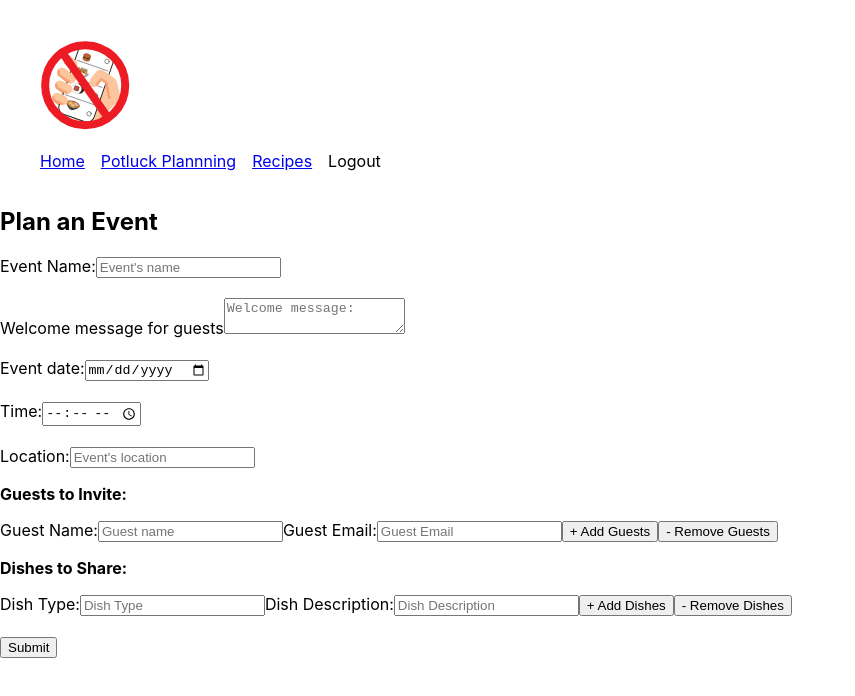
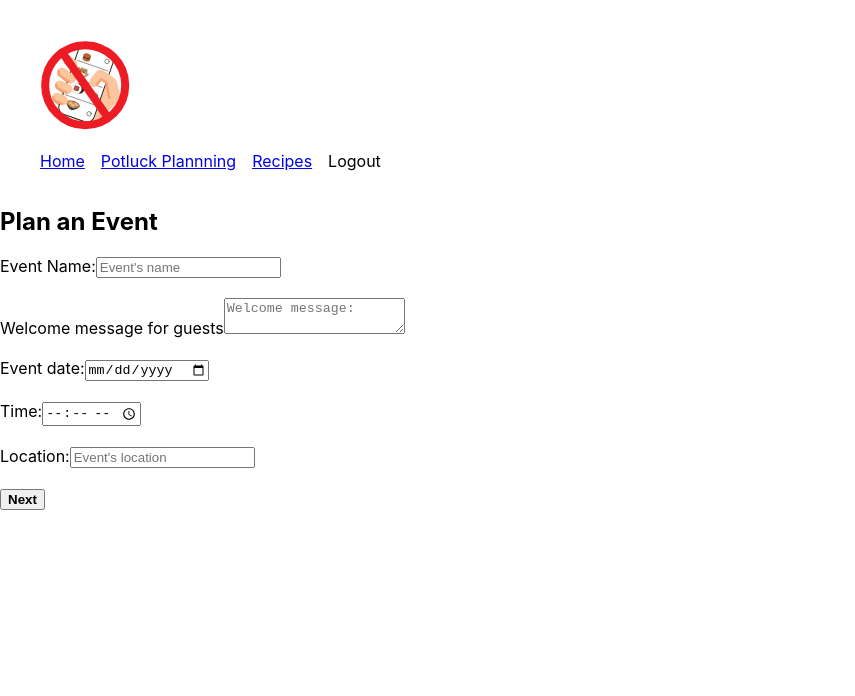
Before and after one commit to hcs847/potluck-planner, a React (Create React App) app in the folder client/: page /potluck in a window 1280 px wide. Shown: the top 696 px of the page, without its empty margins (0-855 px from the left). Built offline with nearby package versions, Linux system fonts and the light colour scheme.

Commit message:
add dish to an event

```diff
--- /dev/null
+++ b/client/src/components/DishForm/index.js
@@ -0,0 +1,35 @@
+import React from 'react'
+
+function DishForm({ handleChange, handleSubmit, dish }) {
+    return (
+
+        <form onSubmit={handleSubmit}>
+            {/* <label htmlFor="dishType">Dish Type:</label>
+    <input
+        placeholder="Dish Type"
+        name="dishType"
+        type="text"
+        value={dishState.dishType}
+        onChange={handleChangeDishForm}
+    /> */}
+
+            <label htmlFor="dishName">Dish Name:</label>
+            <input
+                placeholder="Dish Name"
+                name="dishName"
+                type="text"
+                value={dish.dishName}
+                onChange={handleChange}
+            />
+
+            <button
+                type="submit"
+            >
+                Update dish/ add another dish
+</button>
+        </form>
+
+    )
+}
+
+export default DishForm;
--- a/client/src/components/EventForm/index.js
+++ b/client/src/components/EventForm/index.js
@@ -1,95 +1,79 @@
-import React, { useState, useContext } from 'react';
-import { useGlobalContext } from '../../utils/GlobalState';
+import React, { useState } from 'react';
+import { Link } from 'react-router-dom';
 import { useMutation } from '@apollo/react-hooks';
-import { ADD_EVENT } from '../../utils/mutations';
-import { QUERY_EVENTS } from '../../utils/queries';
+import { ADD_EVENT, ADD_DISH } from '../../utils/mutations';
+import DishForm from '../DishForm';
+
 
 
 const EventForm = () => {
     // addEvent function from graphql mutations functions
     const [addEvent, { error }] = useMutation(ADD_EVENT);
 
-    // state for guest list
-    const [guestInputFields, setGuestInputFields] = useState([{
-        id: Math.floor(Math.random() * 1000),
-        guestName: "",
-        guestEmail: ""
-    }]);
+    // add a dish to an existing event
+    const [addDish, { dishError }] = useMutation(ADD_DISH);
 
-    // state for dish list
-    const [dishInputFields, setDishInputFields] = useState([{
-        id: Math.floor(Math.random() * 1000),
-        dishType: "",
-        dishDescription: ""
-    }]);
+    // store created event id
+    const [eventId, setEventId] = useState('');
 
-    // Dynamic rendering of input fields for dishes and guests
-    // to enable submitter to change dishes and guests entered dynamically
-    const handleChangeInputFields = (id, event, inputFields, setFieldState) => {
-        const newInputFields = inputFields.map(field => {
-            if (id === field.id) {
-                field[event.target.name] = event.target.value
-            }
-            return field;
-        })
-        setFieldState([...newInputFields]);
-    }
-
-
-    // Dynamically adding new input fields and rendering object keys
-    const handleAddInputFields = (e, setFieldState, inputFields, fieldA, fieldB) => {
-        e.preventDefault();
-        setFieldState([...inputFields, {
-            id: Math.floor(Math.random() * 100),
-            [fieldA]: "",
-            [fieldB]: ""
-        }])
-    }
-
-    const handleRemoveInputFields = (id, setInputFields, inputFields) => {
-        setInputFields([...[...inputFields].filter(inputField => inputField.id !== id)]);
-    }
-
-    // handling state for all other fields in Event Form
-    const [formState, setFormState] = useState({
+    // handling state for basic details on Event form
+    const [eventState, setEventState] = useState({
         eventName: '', message: '', date: '', time: '', location: ''
     });
 
     // handling change for other fields within form
-    const handleChangeForm = (event) => {
+    const handleChangeEventForm = (event) => {
         const { name, value } = event.target;
-        setFormState({
-            ...formState,
+        setEventState({
+            ...eventState,
             [name]: value
         })
     };
 
+    const handleSubmitEventForm = async event => {
+        event.preventDefault();
 
-    const [state, dispatch] = useGlobalContext();
+        try {
+            const { data } = await addEvent({
+                variables: { ...eventState }
+            });
+
+            // retrieving id of created event
+            setEventId(data.addEvent._id);
+
+        } catch (e) {
+            console.error(e);
+        }
+    }
+
+    const [dishState, setDishState] = useState({
+        dishName: ''
+        // ,
+        // dishType: ''
+    });
 
 
+    // handling change for Dishes within form
+    const handleChangeDishForm = (event) => {
+        const { name, value } = event.target;
+        setDishState({
+            ...dishState,
+            [name]: value
+        });
+        // console.log("dishState:", dishState)
+    };
 
-    const handleSubmitForm = async event => {
+    // dish form submit
+    const handleSubmitDishForm = async event => {
         event.preventDefault();
 
-        const newEvent = {
-            // id: Math.floor(Math.random() * 1000),
-            ...formState,
-            // guests: guestInputFields,
-            // dishes: dishInputFields
-        }
-
-        console.log("New event: ", newEvent);
-
-        dispatch({
-            type: "ADD_EVENT",
-            payload: newEvent
+        try {
+            const { data } = await addDish({
+                variables: { eventId, ...dishState }
             });
 
-        try {
-            await addEvent({
-                variables: { ...formState }
-            });
+            console.log("addDish: data ", data);
+
         } catch (e) {
             console.error(e);
         }
@@ -97,7 +81,7 @@ const EventForm = () => {
 
     return (
         <>
-            <form onSubmit={handleSubmitForm}>
+            <form onSubmit={handleSubmitEventForm}>
                 <div>
                     <label htmlFor="eventName">Event Name:</label>
                     <input
@@ -105,7 +89,7 @@ const EventForm = () => {
                         name="eventName"
                         type="text"
                         id="eventName"
-                        onChange={handleChangeForm}
+                        onChange={handleChangeEventForm}
                     />
                 </div>
                 <br />
@@ -116,7 +100,7 @@ const EventForm = () => {
                         name="message"
                         type="text"
                         id="message"
-                        onChange={handleChangeForm}
+                        onChange={handleChangeEventForm}
                     />
                 </div>
                 <br />
@@ -127,7 +111,7 @@ const EventForm = () => {
                         name="date"
                         type="date"
                         id="date"
-                        onChange={handleChangeForm}
+                        onChange={handleChangeEventForm}
                     />
                 </div>
                 <br />
@@ -138,7 +122,7 @@ const EventForm = () => {
                         name="time"
                         type="time"
                         id="time"
-                        onChange={handleChangeForm}
+                        onChange={handleChangeEventForm}
                     />
                 </div>
                 <br />
@@ -149,69 +133,58 @@ const EventForm = () => {
                         name="location"
                         type="text"
                         id="location"
-                        onChange={handleChangeForm}
+                        onChange={handleChangeEventForm}
                     />
                 </div>
+                <br />
+                {!eventId && (
+                    <button style={{ fontWeight: '700' }}
+                        type="submit"
+                    >
+                        Next
+                    </button>
+                )}
+                {error && <span>Something went wrong...</span>}
+                <br />
+            </form>
 
-                <p style={{ fontWeight: '700' }}>Guests to Invite:</p>
-                {guestInputFields.map(guestInputField => (
-                    <div key={guestInputField.id}>
+
+            {eventId && (
+                <DishForm handleChange={handleChangeDishForm} handleSubmit={handleSubmitDishForm} dish={dishState} />
+
+            )}
+            {dishError && <span>Something went wrong...</span>}
+            <br />
+
+            {eventId && (
+                <form>
                     <label htmlFor="guestName">Guest Name:</label>
                     <input
                         placeholder="Guest name"
                         name="guestName"
                         type="name"
-                            value={guestInputField.guestName}
-                            onChange={(e) => handleChangeInputFields(guestInputField.id, e, guestInputFields, setGuestInputFields)}
                     />
-
                     <label htmlFor="guestEmail">Guest Email:</label>
                     <input
                         placeholder="Guest Email"
                         name="guestEmail"
                         type="email"
-                            value={guestInputField.guestEmail}
-                            onChange={(e) => handleChangeInputFields(guestInputField.id, e, guestInputFields, setGuestInputFields)}
-                        />
-                        <button onClick={(e) => handleAddInputFields(e, setGuestInputFields, guestInputFields, 'guestName', 'guestEmail')}> + Add Guests </button>
-                        {/* removing guest input fields only onClick */}
-                        <button onClick={() => handleRemoveInputFields(guestInputField.id, setGuestInputFields, guestInputFields)}> - Remove Guests </button>
-                    </div>
-                ))}
-
-                <p style={{ fontWeight: '700' }}>Dishes to Share:</p>
-
-                {dishInputFields.map(dishInputField => (
-                    <div key={dishInputField.id}>
-                        <label htmlFor="dishType">Dish Type:</label>
-                        <input
-                            placeholder="Dish Type"
-                            name="dishType"
-                            type="text"
-                            value={dishInputField.dishType}
-                            onChange={(e) => handleChangeInputFields(dishInputField.id, e, dishInputFields, setDishInputFields)}
                     />
 
-                        <label htmlFor="dishDescription">Dish Description:</label>
-                        <input
-                            placeholder="Dish Description"
-                            name="dishDescription"
-                            type="text"
-                            value={dishInputField.dishDescription}
-                            onChange={(e) => handleChangeInputFields(dishInputField.id, e, dishInputFields, setDishInputFields)}
-                        />
-                        <button onClick={(e) => handleAddInputFields(e, setDishInputFields, dishInputFields, 'dishType', 'dishDescription')}> + Add Dishes </button>
-                        {/* removing dish input fields only onClick */}
-                        <button onClick={() => handleRemoveInputFields(dishInputField.id, setDishInputFields, dishInputFields)}> - Remove Dishes </button>
-                    </div>
-                ))}
-                <br />
                     <button
-                    type="submit"
-                >
-                    Submit
+                        type="submit">
+                        Update Guest/add another guest
                         </button>
                 </form>
+            )}
+            <br />
+            {eventId && (
+                <Link to={`/event/${eventId}`}>
+                    <button style={{ color: "navy", fontWeight: '700', fontSize: "1rem", width: "16vw", margin: "0.5rem" }}>
+                        Review Event
+                </button>
+                </Link>
+            )}
         </>
     )
 }
--- a/client/src/pages/Signup.js
+++ b/client/src/pages/Signup.js
@@ -8,7 +8,7 @@ const Signup = () => {
     const [formState, setFormState] = useState({ firstName: '', lastName: '', email: '', password: '' });
 
     // useMutation hook plus destructuring error to alret user of issues
-    const [addUser, { error }] = useMutation(ADD_USER);
+    const [addUser] = useMutation(ADD_USER);
 
     const handleFormSubmit = async (event) => {
         event.preventDefault();
--- a/client/src/utils/mutations.js
+++ b/client/src/utils/mutations.js
@@ -55,20 +55,17 @@ export const ADD_EVENT = gql`
       dishName
     }
   }
-
 }
 `;
 
 export const ADD_DISH = gql`
   mutation addDish(
       $eventId: ID!,
-      $dishName: String!,
-  	  $dishType: String
+      $dishName: String!
      ) {
     addDish(
         eventId: $eventId,
-        dishName: $dishName,
-      	dishType: $dishType,
+        dishName: $dishName
       ) {
         _id
     eventName
@@ -83,7 +80,7 @@ export const ADD_DISH = gql`
     }
     dishes {
       dishName
-      dishType
+
     }
       }
 }
--- a/client/src/utils/reducers.js
+++ b/client/src/utils/reducers.js
@@ -3,7 +3,7 @@ import {
     ADD_DISH,
     UPDATE_EVENTS,
 } from "./actions";
-import React, { useReducer } from 'react';
+import { useReducer } from 'react';
 
 export const reducer = (state, action) => {
     switch (action.type) {
```
Also changed, not shown: client/src/pages/Event.js (+19 -12 lines), client/src/pages/Home.js (+5 -5 lines), client/src/pages/Login.js (+8 -3 lines). Lines whose indentation alone changed are shown as unchanged.
